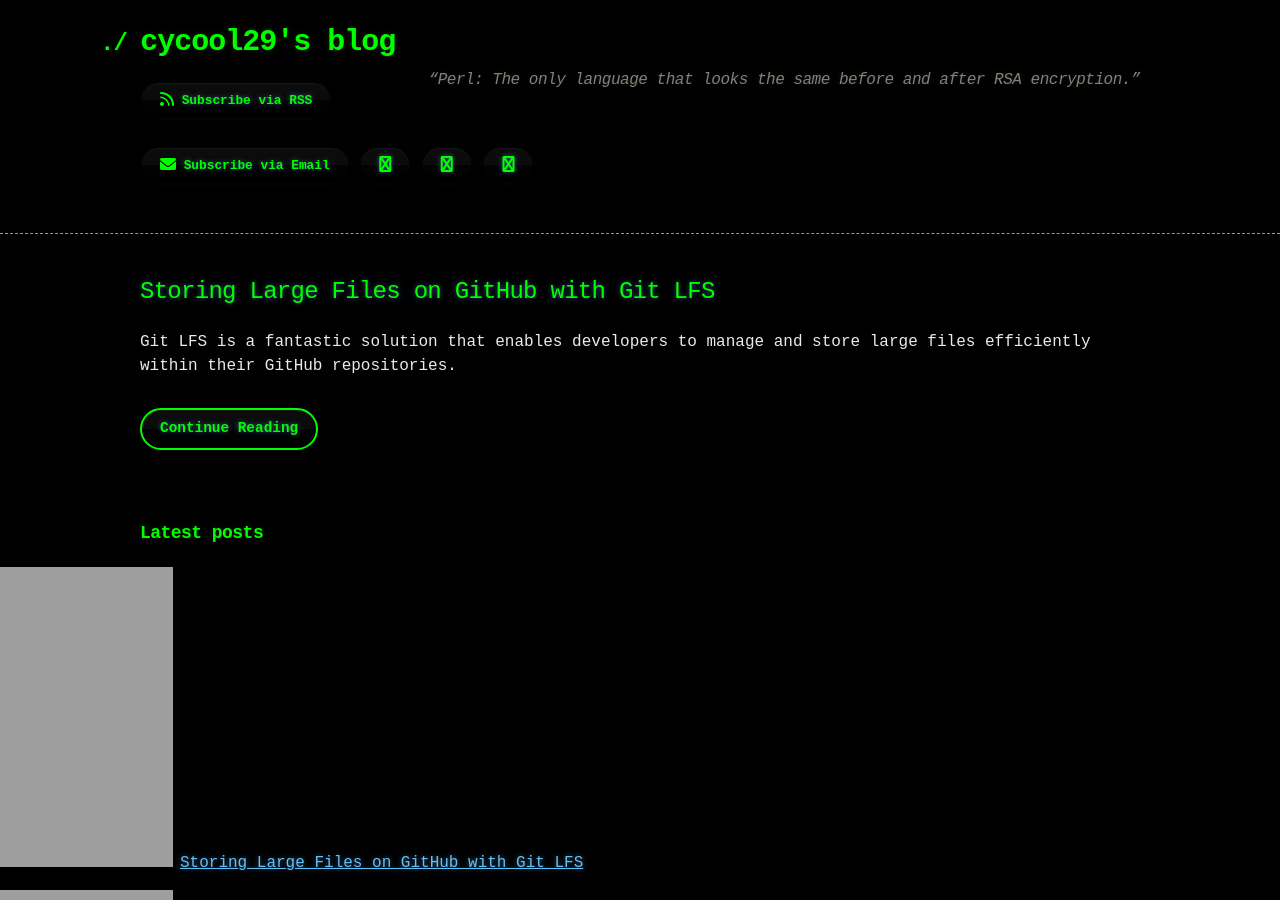
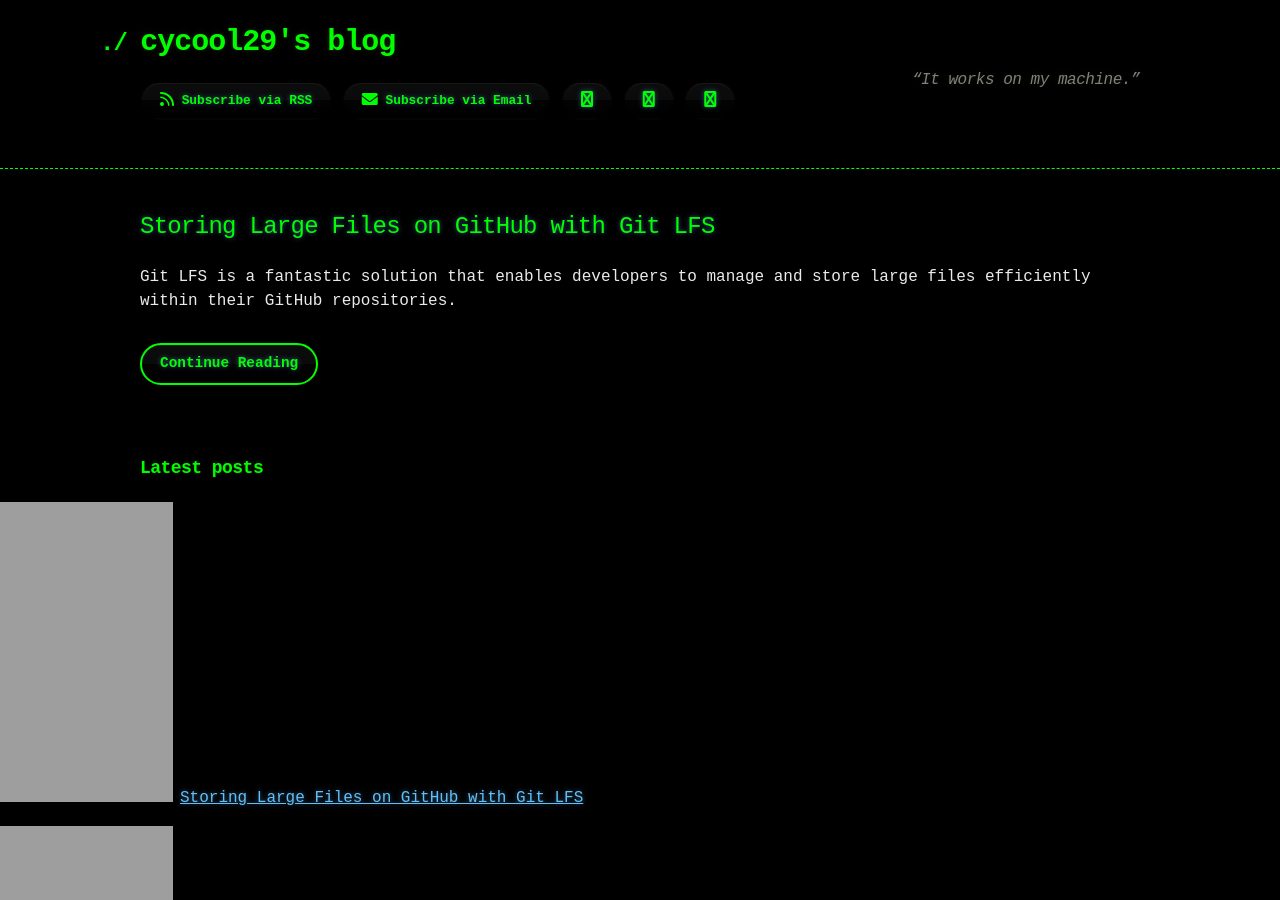
Before and after one commit to cycool29/cycool29.github.io, a Jekyll site: the page built from index.md, in a window 1280 px wide and 900 px high. Built offline with Jekyll 4.4.1, drawn with Linux system fonts in a browser that asks for light colours; a style sheet for code colours, icons or effects is not loaded.

Commit message:
Update quotes

```diff
--- a/_config.yml
+++ b/_config.yml
@@ -1,5 +1,5 @@
 title: cycool29's blog
-description: "“Perl: The only language that looks the same before and after RSA encryption.” "
+description: "“It works on my machine.” "
 bio: A high school student. Intermediate in Python, Git, Bash. Learning JavaScript. He/Him. "
 author: cycool29
 url: https://cycool29.github.io
```
